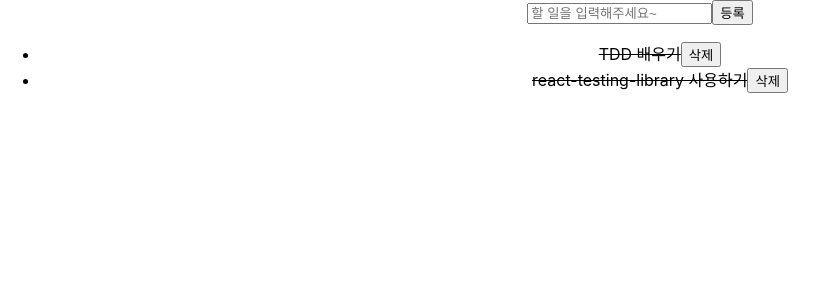
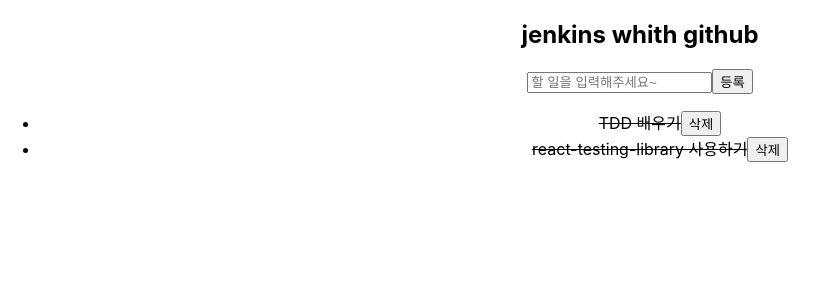
Before and after one commit to NL-ysy/rtl-tdd-todos--re, a React (Create React App) app: page / in a window 1280 px wide. Shown: the top 300 px of the page, without its empty margins (0-828 px from the left). Built offline with nearby package versions, Linux system fonts and the light colour scheme.

Commit message:
jenkins check

```diff
--- a/src/App.js
+++ b/src/App.js
@@ -5,6 +5,7 @@
 function App() {
   return (
     <div className="App">
+      <h2>jenkins whith github</h2>
       <TodoApp />
     </div>
   );
```
